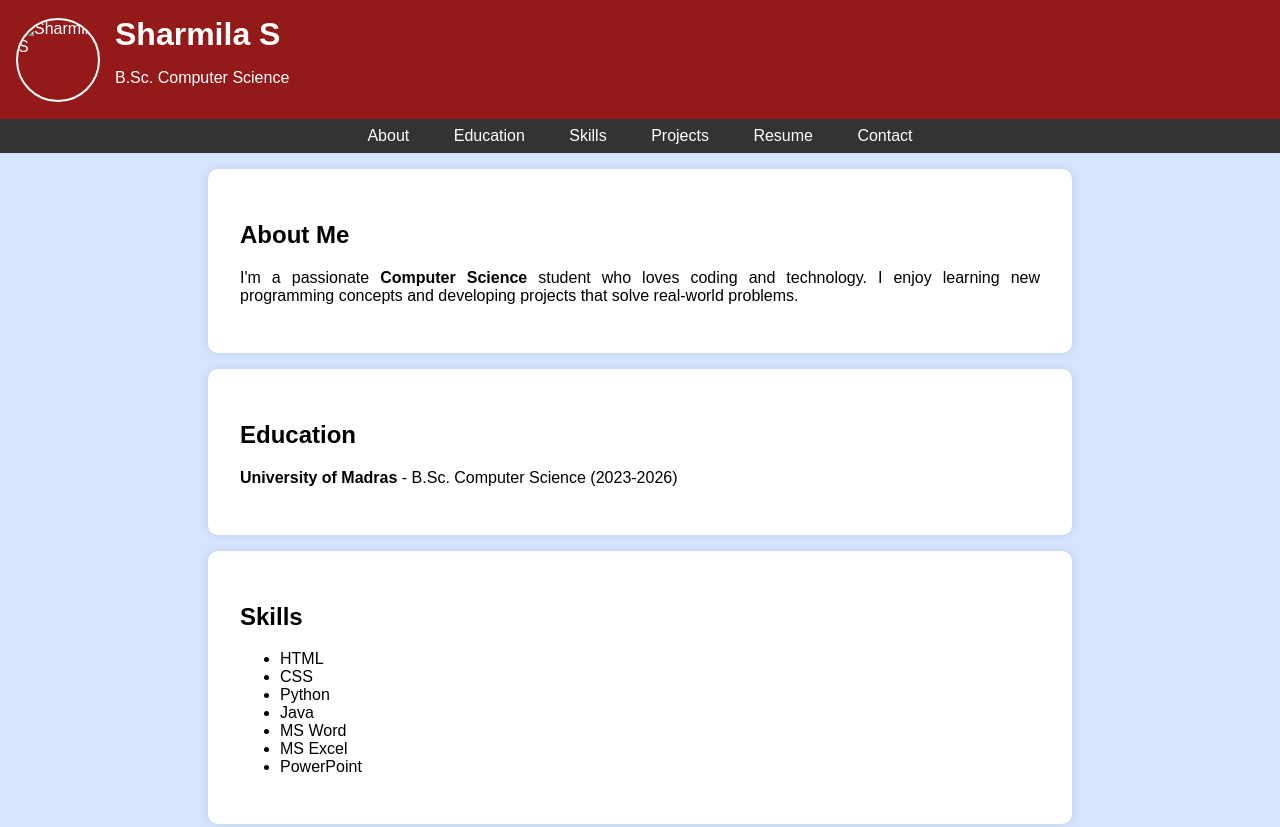
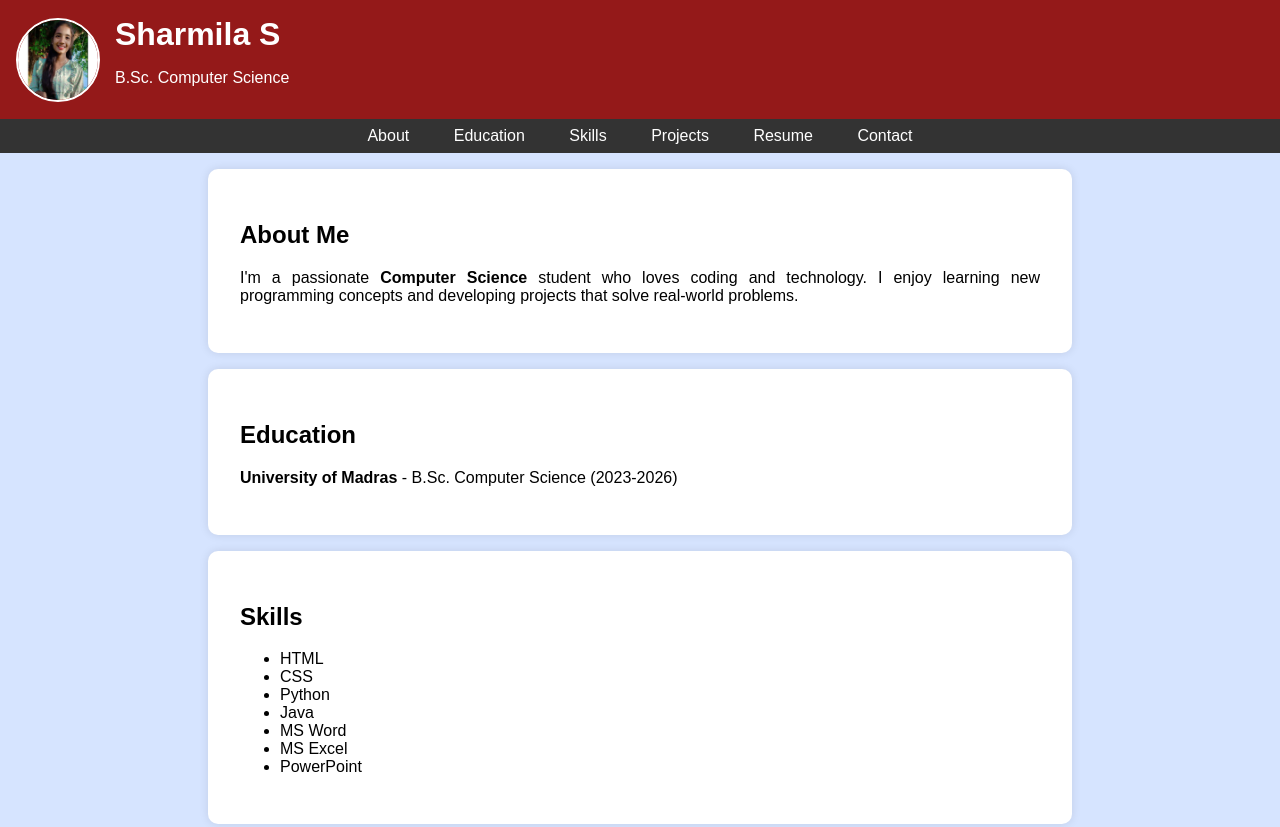
Before and after one commit to Sharmila200-web/sharmi-2004, a plain HTML site: page index.html in a window 1280 px wide. Shown: the top 827 px of the page. Drawn offline with Linux system fonts and the light colour scheme.

Commit message:
Update index.html

```diff
--- a/index.html
+++ b/index.html
@@ -96,7 +96,7 @@
 
     <header>
         <!-- Profile picture inside header, left-aligned near name -->
-        <img src="/storage/emulated/0/WhatsApp/Media/WhatsApp Images/IMG_20250322_174231.jpg" alt="Sharmila S" class="profile-picture">
+        <img src="IMG-20250322-WA0000.jpg" alt="Sharmila S" class="profile-picture">
         <div class="header-content">
             <h1>Sharmila S</h1>
             <p>B.Sc. Computer Science</p>
```
